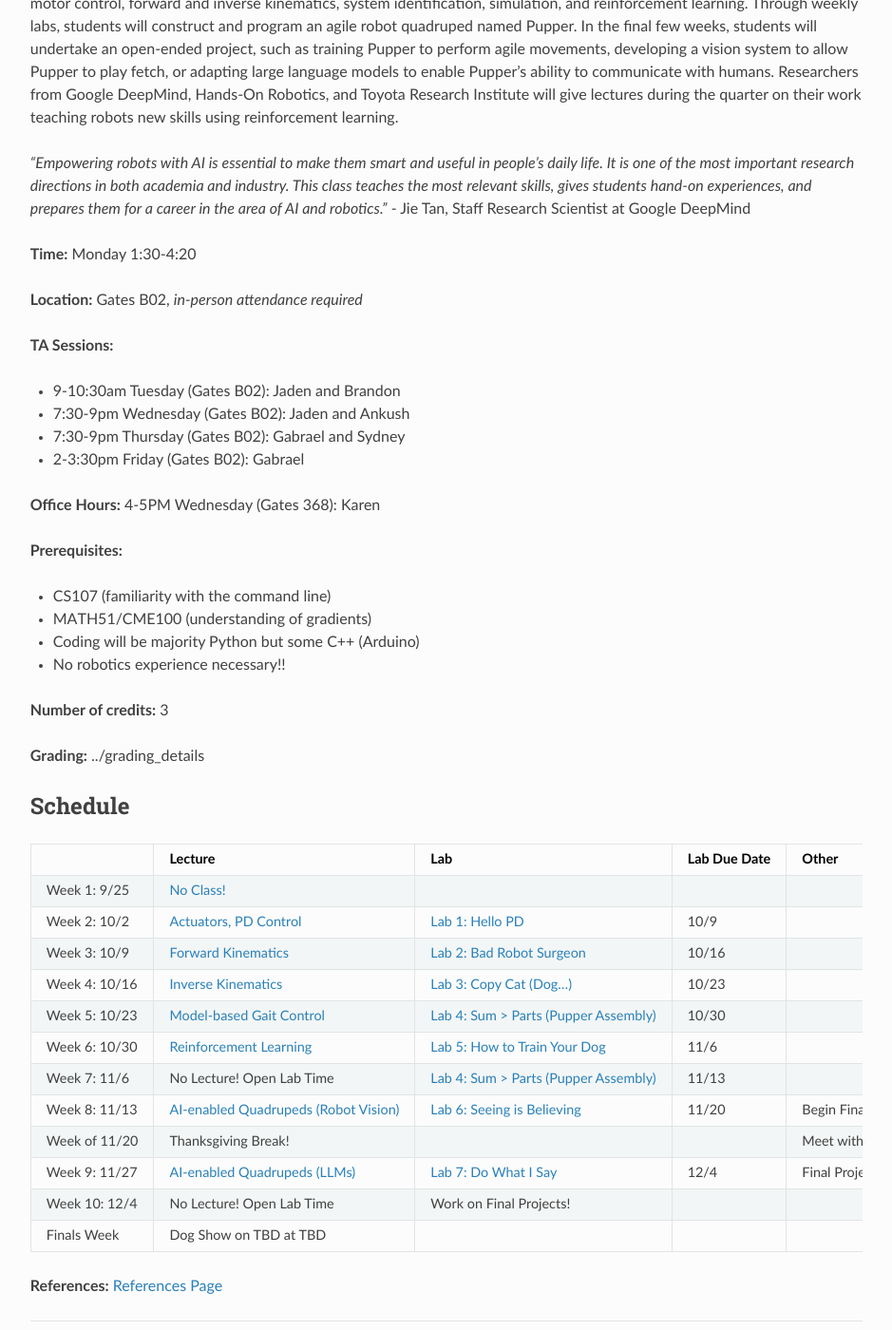
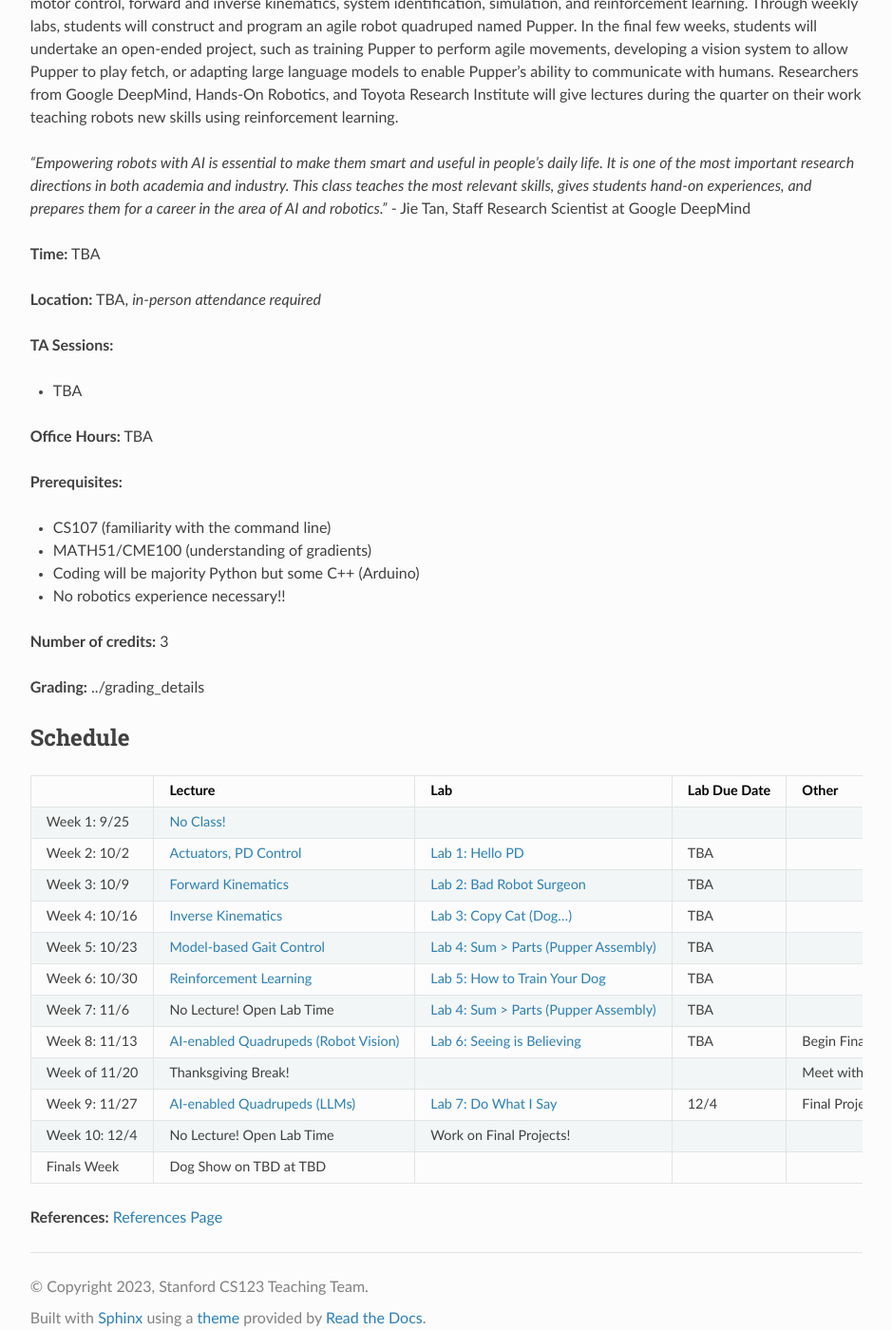
Before and after one commit to cs123-stanford/cs123-stanford-2024, a Sphinx documentation site: the page built from docs/index.rst, in a window 1280 px wide and 1400 px high, scrolled down 1136 px. Shown: the whole window at 95% size, without its empty margins (320-1259 px from the left). Built offline with Sphinx 7.4.7 and the Read the Docs theme 2.0.0, drawn with Linux system fonts in a browser that asks for light colours; pages that are not in the unit, such as notebooks, are missing from menus.

Commit message:
Update index.rst

```diff
--- a/docs/index.rst
+++ b/docs/index.rst
@@ -22,22 +22,16 @@ This course offers a hands-on introduction to AI-powered robotics. Unlike most i
 
 *“Empowering robots with AI is essential to make them smart and useful in people’s daily life. It is one of the most important research directions in both academia and industry. This class teaches the most relevant skills, gives students hand-on experiences, and prepares them for a career in the area of AI and robotics.”* - Jie Tan, Staff Research Scientist at Google DeepMind
 
-**Time:** Monday 1:30-4:20
+**Time:** TBA
 
-**Location:** Gates B02, *in-person attendance required*
+**Location:** TBA, *in-person attendance required*
 
 **TA Sessions:**
 
-* 9-10:30am Tuesday (Gates B02): Jaden and Brandon
-
-* 7:30-9pm Wednesday (Gates B02): Jaden and Ankush
-
-* 7:30-9pm Thursday (Gates B02): Gabrael and Sydney
-
-* 2-3:30pm Friday (Gates B02): Gabrael
+* TBA
 
 **Office Hours:**
-4-5PM Wednesday (Gates 368): Karen
+TBA
 
 **Prerequisites:**
 
@@ -63,19 +57,19 @@ Schedule
 +==================+===================================================+===========================================+==================+===================================+
 | Week 1: 9/25     | :doc:`../schedule/lectures/fall-23/lec-1`         |                                           |                  |                                   |
 +------------------+---------------------------------------------------+-------------------------------------------+------------------+-----------------------------------+
-| Week 2: 10/2     | :doc:`../schedule/lectures/fall-23/lec-2`         | :doc:`../schedule/labs/fall-23/lab-1`     | 10/9             |                                   |
+| Week 2: 10/2     | :doc:`../schedule/lectures/fall-23/lec-2`         | :doc:`../schedule/labs/fall-23/lab-1`     | TBA              |                                   |
 +------------------+---------------------------------------------------+-------------------------------------------+------------------+-----------------------------------+
-| Week 3: 10/9     | :doc:`../schedule/lectures/fall-23/lec-3`         | :doc:`../schedule/labs/fall-23/lab-2`     | 10/16            |                                   |
+| Week 3: 10/9     | :doc:`../schedule/lectures/fall-23/lec-3`         | :doc:`../schedule/labs/fall-23/lab-2`     | TBA              |                                   |
 +------------------+---------------------------------------------------+-------------------------------------------+------------------+-----------------------------------+
-| Week 4: 10/16    | :doc:`../schedule/lectures/fall-23/lec-4`         | :doc:`../schedule/labs/fall-23/lab-3`     | 10/23            |                                   |
+| Week 4: 10/16    | :doc:`../schedule/lectures/fall-23/lec-4`         | :doc:`../schedule/labs/fall-23/lab-3`     | TBA              |                                   |
 +------------------+---------------------------------------------------+-------------------------------------------+------------------+-----------------------------------+
-| Week 5: 10/23    | :doc:`../schedule/lectures/fall-23/lec-5`         | :doc:`../schedule/labs/fall-23/lab-4`     | 10/30            |                                   |
+| Week 5: 10/23    | :doc:`../schedule/lectures/fall-23/lec-5`         | :doc:`../schedule/labs/fall-23/lab-4`     | TBA              |                                   |
 +------------------+---------------------------------------------------+-------------------------------------------+------------------+-----------------------------------+
-| Week 6: 10/30    | :doc:`../schedule/lectures/fall-23/lec-6`         | :doc:`../schedule/labs/fall-23/lab-5`     | 11/6             |                                   |
+| Week 6: 10/30    | :doc:`../schedule/lectures/fall-23/lec-6`         | :doc:`../schedule/labs/fall-23/lab-5`     | TBA              |                                   |
 +------------------+---------------------------------------------------+-------------------------------------------+------------------+-----------------------------------+
-| Week 7: 11/6     | No Lecture! Open Lab Time                         | :doc:`../schedule/labs/fall-23/lab-4`     | 11/13            |                                   |
+| Week 7: 11/6     | No Lecture! Open Lab Time                         | :doc:`../schedule/labs/fall-23/lab-4`     | TBA              |                                   |
 +------------------+---------------------------------------------------+-------------------------------------------+------------------+-----------------------------------+
-| Week 8: 11/13    | :doc:`../schedule/lectures/fall-23/lec-7`         | :doc:`../schedule/labs/fall-23/lab-6`     | 11/20            | Begin Final Project Proposals     |
+| Week 8: 11/13    | :doc:`../schedule/lectures/fall-23/lec-7`         | :doc:`../schedule/labs/fall-23/lab-6`     | TBA              | Begin Final Project Proposals     |
 +------------------+---------------------------------------------------+-------------------------------------------+------------------+-----------------------------------+
 | Week of 11/20    | Thanksgiving Break!                               |                                           |                  | Meet with TAs about Final Project |
 +------------------+---------------------------------------------------+-------------------------------------------+------------------+-----------------------------------+
```
